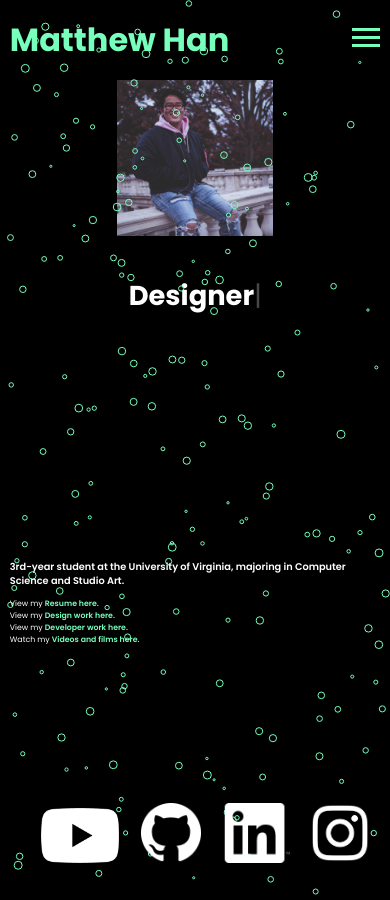
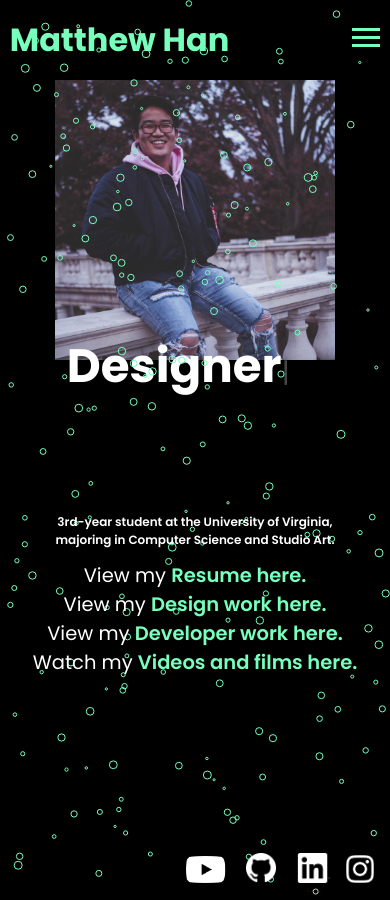
Before and after one commit to MatthewLeeHan/Personal-Site-2019-JEKYLL, a Jekyll site: the page built from index.html, in a window 390 px wide. Built offline with Jekyll 4.4.1, drawn with Linux system fonts in a browser that asks for light colours.

Commit message:
responsiveness, links added for now (except design portfolio)

```diff
--- a/_sass/animations.scss
+++ b/_sass/animations.scss
@@ -1,38 +1,38 @@
-// youtube and insta
-@keyframes pulse{
-    0%{
-        width: 80px;
-    }
-    50%{
-        width: 85px;
-    }
-    100%{
-        width: 80px;
-    }
-}
+// // youtube and insta
+// @keyframes pulse{
+//     0%{
+//         width: 80px;
+//     }
+//     50%{
+//         width: 85px;
+//     }
+//     100%{
+//         width: 80px;
+//     }
+// }
 
-// insta
-@keyframes pulse2{
-    0%{
-        width: 74px;
-    }
-    50%{
-        width: 79px;
-    }
-    100%{
-        width: 74px;
-    }
-}
+// // insta
+// @keyframes pulse2{
+//     0%{
+//         width: 74px;
+//     }
+//     50%{
+//         width: 79px;
+//     }
+//     100%{
+//         width: 74px;
+//     }
+// }
 
-//github
-@keyframes pulse3{
-    0%{
-        width: 65px;
-    }
-    50%{
-        width: 70px;
-    }
-    100%{
-        width: 65px;
-    }
-}
+// //github
+// @keyframes pulse3{
+//     0%{
+//         width: 65px;
+//     }
+//     50%{
+//         width: 70px;
+//     }
+//     100%{
+//         width: 65px;
+//     }
+// }
--- a/_sass/homePageFlex.scss
+++ b/_sass/homePageFlex.scss
@@ -39,16 +39,6 @@
     .right-side{
         display: flex;
         flex-direction: column;
-        // border: 1px solid white;
-        // &.moveB        // &.moveBack{
-        //     z-index: -1;
-        // }        // &.moveBack{
-        //     z-index: -1;
-        // }        // &.moveBack{
-        //     z-index: -1;
-        // }ack{
-        //     z-index: -1;
-        // }
         .text{
             margin-top: 60px;
         }
@@ -82,7 +72,7 @@
                 padding: 0 10px 30px 10px;
                 &:hover{
                     width: 65px;
-                    animation: pulse3 1s linear infinite;
+                    // animation: pulse3 1s linear infinite;
                 }
             }
             .linkedin{
@@ -90,7 +80,7 @@
                 padding: 0 10px 30px 10px;
                 &:hover{
                     width: 74px;
-                    animation: pulse2 1s linear infinite;
+                    // animation: pulse2 1s linear infinite;
                 }
             }
             .youtube{
@@ -98,7 +88,7 @@
                 padding: 0 10px 30px 10px;
                 &:hover{
                     // width: 85px;
-                    animation: pulse 1s linear infinite;
+                    // animation: pulse 1s linear infinite;
                 }
             }
             .insta{
@@ -106,7 +96,7 @@
                 padding: 0 0 20px 0px;
                 &:hover{
                     // width: 85px;
-                    animation: pulse 1s linear infinite;
+                    // animation: pulse 1s linear infinite;
                 }
             }
         }
@@ -116,3 +106,6 @@
     color: white;
     font-size: 7vw;
 }
+.hideIcons{
+    display: none !important;
+}
--- a/_sass/mediaQueries.scss
+++ b/_sass/mediaQueries.scss
@@ -7,11 +7,50 @@
             justify-content: center;
             margin: 0 auto;
         }
+        .right-side{
+            text-align: center;
+            margin-top: -5vh;
+            .paragraph{
+                align-items: flex-start;
+                width: 80%;
+                margin: 0 auto;
+            }
+        }
     }
 
     .icons-holder{
         justify-content: center;
         margin: 0 auto;
+        .github{
+            width: 30px !important;
+        }
+        .youtube{
+            width: 40px !important;
+        }
+        .linkedin{
+            width: 34.5px !important;
+        }
+        .insta{
+            width: 40px !important;
+            padding-bottom: 24px !important;
+        }
+    }
+
+    .left-side{
+        .bio-pic{
+            width: 400px !important;
+            height: 400px !important;
+        }
+        .about-me-title{
+            font-size: 8vw !important;
+        }
+        .title-holder{
+            position: absolute;
+            bottom: -6vh !important;
+            left: 3vw;
+            margin: 0;
+            padding: 0;
+        }
     }
 }
 
@@ -21,3 +60,71 @@
         overflow: hidden;
     }
 }
+
+@media screen and (max-width: 700px){
+    .right-side{
+        margin-top: -2vh !important;
+        overflow: hidden;
+        .paragraph{
+            p{
+                font-size: 12px !important;
+            }
+        }
+        .link-holder{
+            font-size: 4vw !important;
+        }
+        .icons-holder{
+            margin-bottom: -20px !important;
+        }
+    }
+    .left-side{
+        .bio-pic{
+            width: 350px !important;
+            height: 350px !important;
+        }
+        .about-me-title{
+            font-size: 10vw !important;
+        }
+        .title-holder{
+            position: absolute;
+            bottom: -6vh !important;
+            left: 3vw;
+            margin: 0;
+            padding: 0;
+        }
+    }
+}
+
+// mobile
+@media screen and (max-width: 450px){
+    .right-side{
+        margin-top: -11vh !important;
+        .paragraph{
+            p{
+                font-size: 12px !important;
+            }
+        }
+        .link-holder{
+            font-size: 5vw !important;
+        }
+        .icons-holder{
+            margin-bottom: -20px !important;
+        }
+    }
+    .left-side{
+        .bio-pic{
+            width: 280px !important;
+            height: 280px !important;
+        }
+        .about-me-title{
+            font-size: 12vw !important;
+        }
+        .title-holder{
+            position: absolute;
+            bottom: -4.5vh !important;
+            left: 3vw;
+            margin: 0;
+            padding: 0;
+        }
+    }
+}
--- a/_sass/nav.scss
+++ b/_sass/nav.scss
@@ -1,6 +1,11 @@
+
 @mixin easeOut{
     transition: all 0.5s ease-out;
 }
+@mixin colorChange{
+    color: $primary-teal;
+}
+
 
 header{
     height: 80px;
@@ -26,7 +31,6 @@ header{
     position: absolute;
     right: 2.5%;
     z-index: 9999; // HTML5 CANVAS BACKGROUND FIX
-
 }
 .menu-btn{
     cursor: pointer;
@@ -118,6 +122,12 @@ header{
             font-weight: bolder;
             @include easeOut();
             z-index: 9999; // HTML5 CANVAS BACKGROUND FIX
+            // border: 1px solid white;
+            // padding: 10px;
+            &:hover{
+                @include colorChange();
+                // @include easeOut();
+            }
         }
       }
     //   .blur-bg{
--- a/assets/css/styles.scss
+++ b/assets/css/styles.scss
@@ -1,9 +1,8 @@
 ---
 
 ---
+@import "mediaQueries";
 @import "main";
 @import "nav";
-@import "homepage";
 @import "homePageFlex";
-@import "mediaQueries";
 @import "animations";
--- a/index.html
+++ b/index.html
@@ -15,7 +15,6 @@ layout: default
   <body>
     <div class="container">
       <div class="left-side">
-        <!-- <img class="bio-pic" src="./assets/images/matthew.jpg" /> -->
         <div class="bio-pic">
             <div class="title-holder"><span class="about-me-title"></span></div>
         </div>
@@ -29,19 +28,19 @@ layout: default
               </p>
           </div>
           <div class="link-holder" id="link-holder">
-              <div class="cv">View my <a href="">Resume here.</a></div>
+              <div class="cv">View my <a href="https://drive.google.com/file/d/16C1KTCS71MpPB3KkYWjTaDVelAsMwxH3/view?usp=sharing" target="_blank">Resume here.</a></div>
               <div class="design-portfolio cv">
                 View my <a href="www.google.com">Design work here.</a>
               </div>
               <div class="developer-portfolio cv">
-                View my <a href="">Developer work here.</a>
+                View my <a href="https://github.com/MatthewLeeHan" target="_blank">Developer work here.</a>
               </div>
               <div class="video-portfolio cv">
-                Watch my <a href="">Videos and films here.</a>
+                Watch my <a href="https://www.youtube.com/user/TheMatt3337" target="_blank">Videos and films here.</a>
               </div>
           </div>
         </div>
-        <div class="icons-holder">
+        <div id="icons-holder" class="icons-holder">
           <div><a href="https://github.com/MatthewLeeHan" target="_"><img src="./assets/images/youtube.png" class="youtube"></a></div>
           <div><a href="https://github.com/MatthewLeeHan" target="_"><img src="./assets/images/github.png" class="github"></a></div>
           <div><a href="https://github.com/MatthewLeeHan" target="_"><img src="./assets/images/linkedin_white_icon.png" class="linkedin"></a></div>
@@ -49,33 +48,6 @@ layout: default
         </div>
       </div>
     </div>
-    <!-- <h1 class="my_name">{{ page.title }}</h1> -->
-    <!-- <main class="not-canvas">
-      <div class="main-container">
-        <div class="left-side">
-          <img class="bio-pic" src="./assets/images/matthew.jpg" />
-          <div class="title-holder"><span class="about-me-title"></span></div>
-        </div>
-        <div class="right-side">
-          <div class="paragraph">
-            <p>
-              3rd-year student at the University of Virginia, majoring in
-              Computer Science and Studio Art.
-            </p>
-          </div>
-          <div class="cv">View my <a href="">Resume here.</a></div>
-          <div class="design-portfolio cv">
-            View my <a href="www.google.com">Design work here.</a>
-          </div>
-          <div class="developer-portfolio cv">
-            View my <a href="">Developer work here.</a>
-          </div>
-          <div class="video-portfolio cv">
-            Watch my <a href="">videos and films here.</a>
-          </div>
-        </div>
-      </div>
-    </main> -->
     {% include canvas.html %}
     <!-- <canvas></canvas> -->
     <script src="./assets/js/typed.js"></script>
```
Also changed, not shown: _sass/homepage.scss (deleted, +0 -56 lines).
